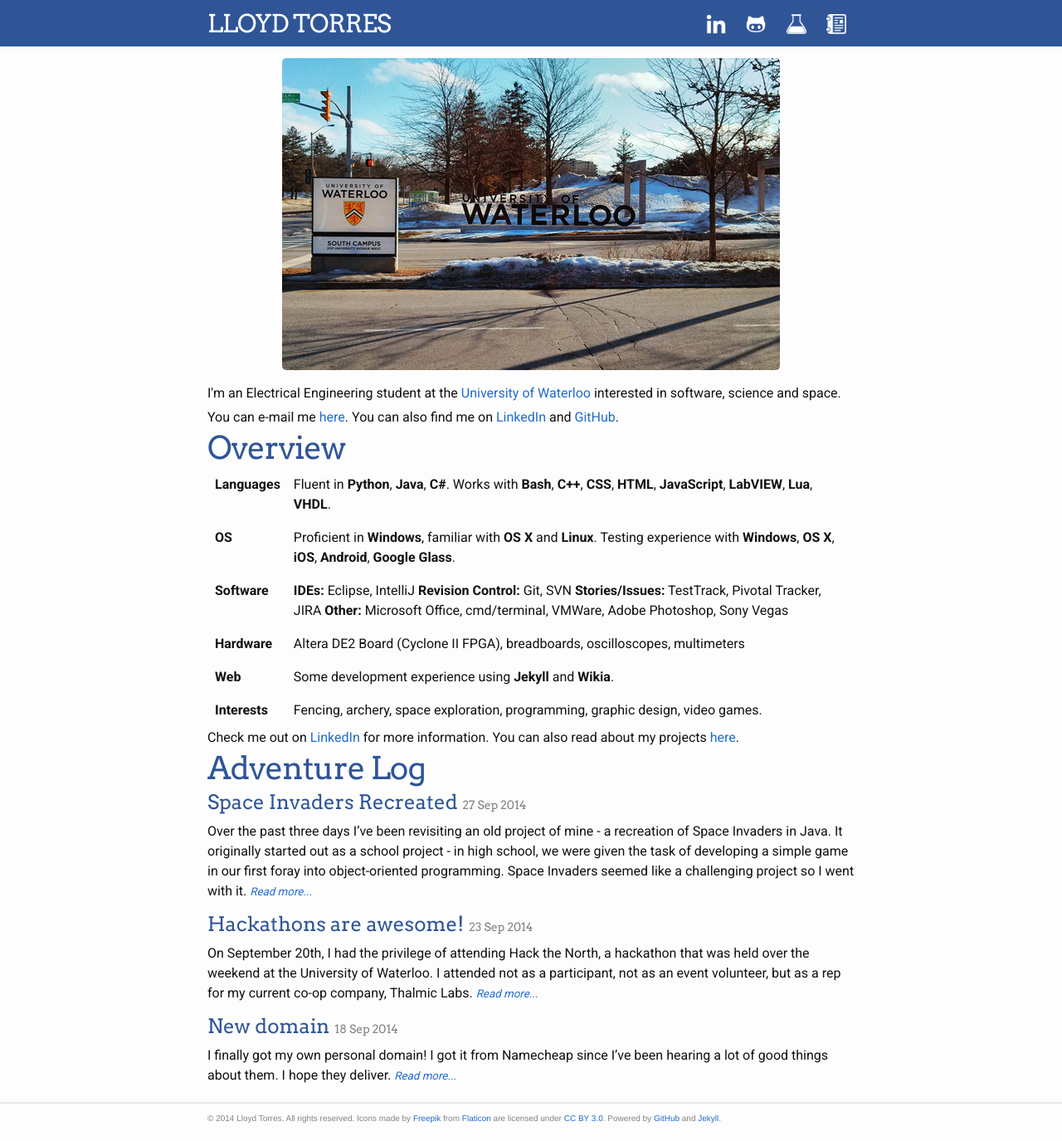
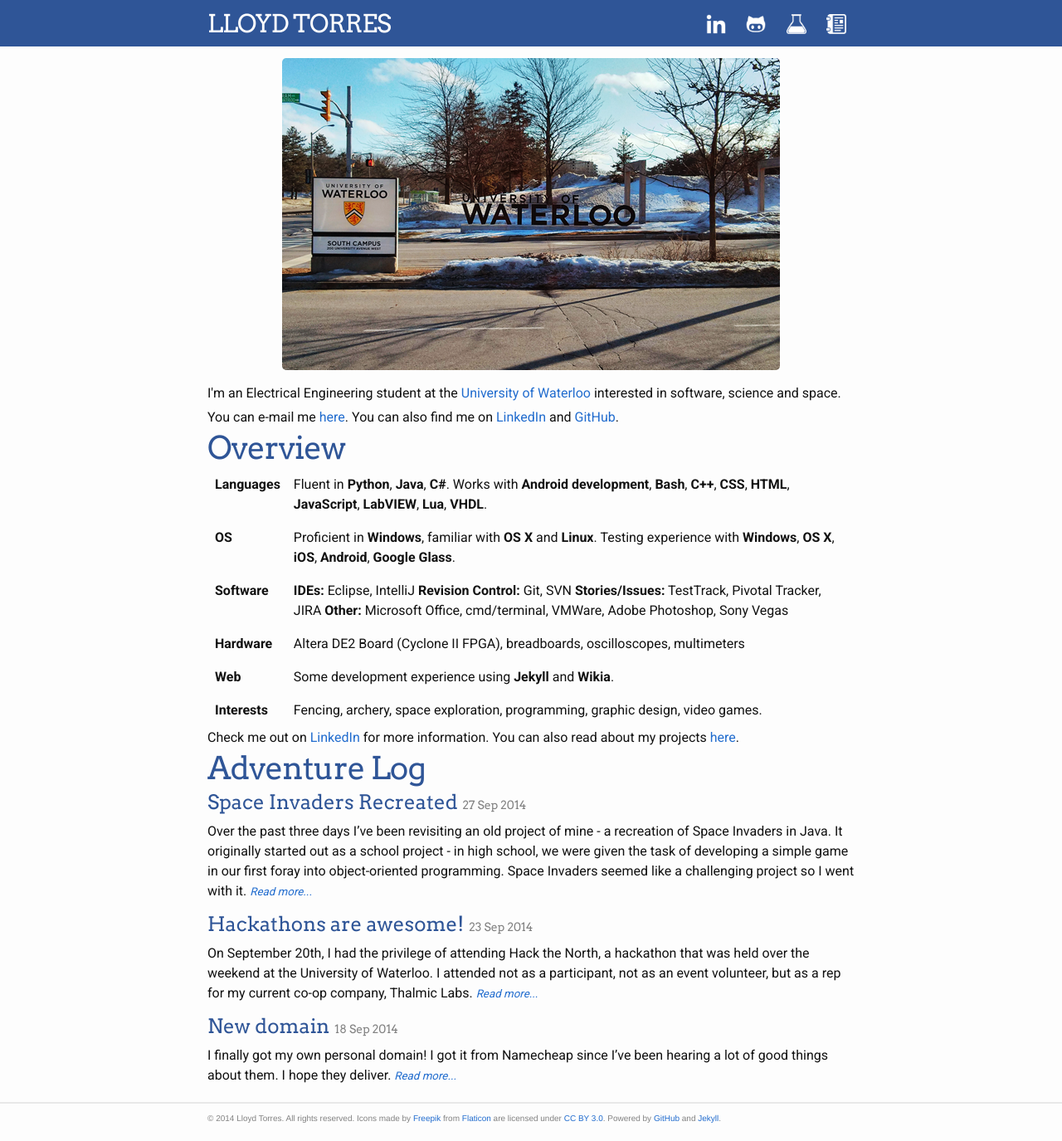
Before and after one commit to lloydtorres/lloydtorres.github.io, a Jekyll site: the page built from index.html, in a window 1280 px wide and 1375 px high. Shown: the whole window at 83% size. Built offline with Jekyll 4.4.1, drawn with Linux system fonts in a browser that asks for light colours; nearby versions of some CDN libraries.

Commit message:
Amendment

```diff
--- a/index.html
+++ b/index.html
@@ -16,8 +16,8 @@
 	<table class="skill-overview">
 		<tr>
 			<td><b>Languages</b></td>
-			<td>Fluent in <b>Python</b>, <b>Java</b>, <b>C#</b>. Works with <b>Bash</b>, <b>C++</b>, <b>CSS</b>, <b>HTML</b>,
-			<b>JavaScript</b>, <b>LabVIEW</b>, <b>Lua</b>, <b>VHDL</b>.</td>
+			<td>Fluent in <b>Python</b>, <b>Java</b>, <b>C#</b>. Works with <b>Android development</b>, <b>Bash</b>, <b>C++</b>,
+			<b>CSS</b>, <b>HTML</b>, <b>JavaScript</b>, <b>LabVIEW</b>, <b>Lua</b>, <b>VHDL</b>.</td>
 		</tr>
 		<tr>
 			<td><b>OS</b></td>
```
